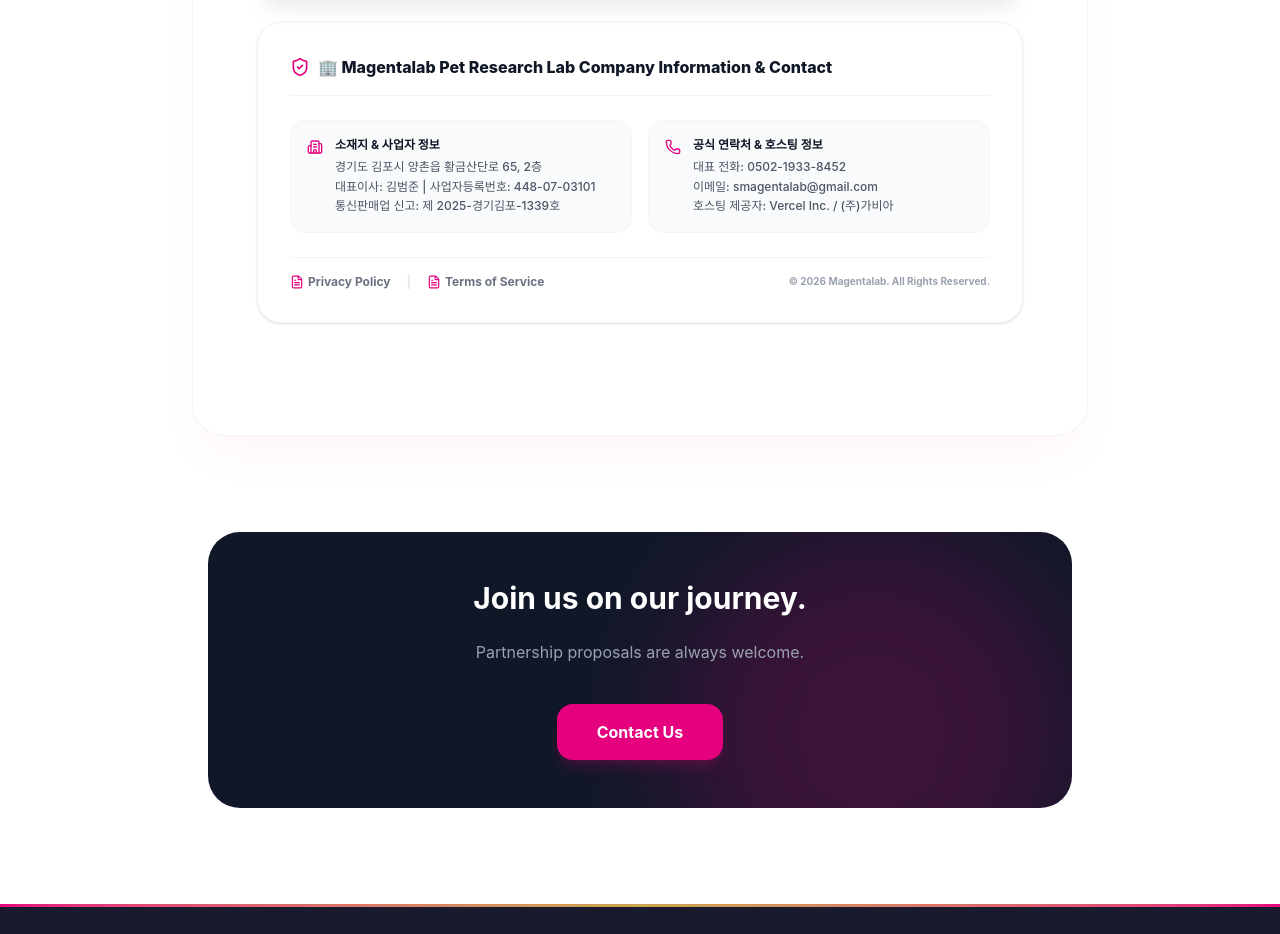
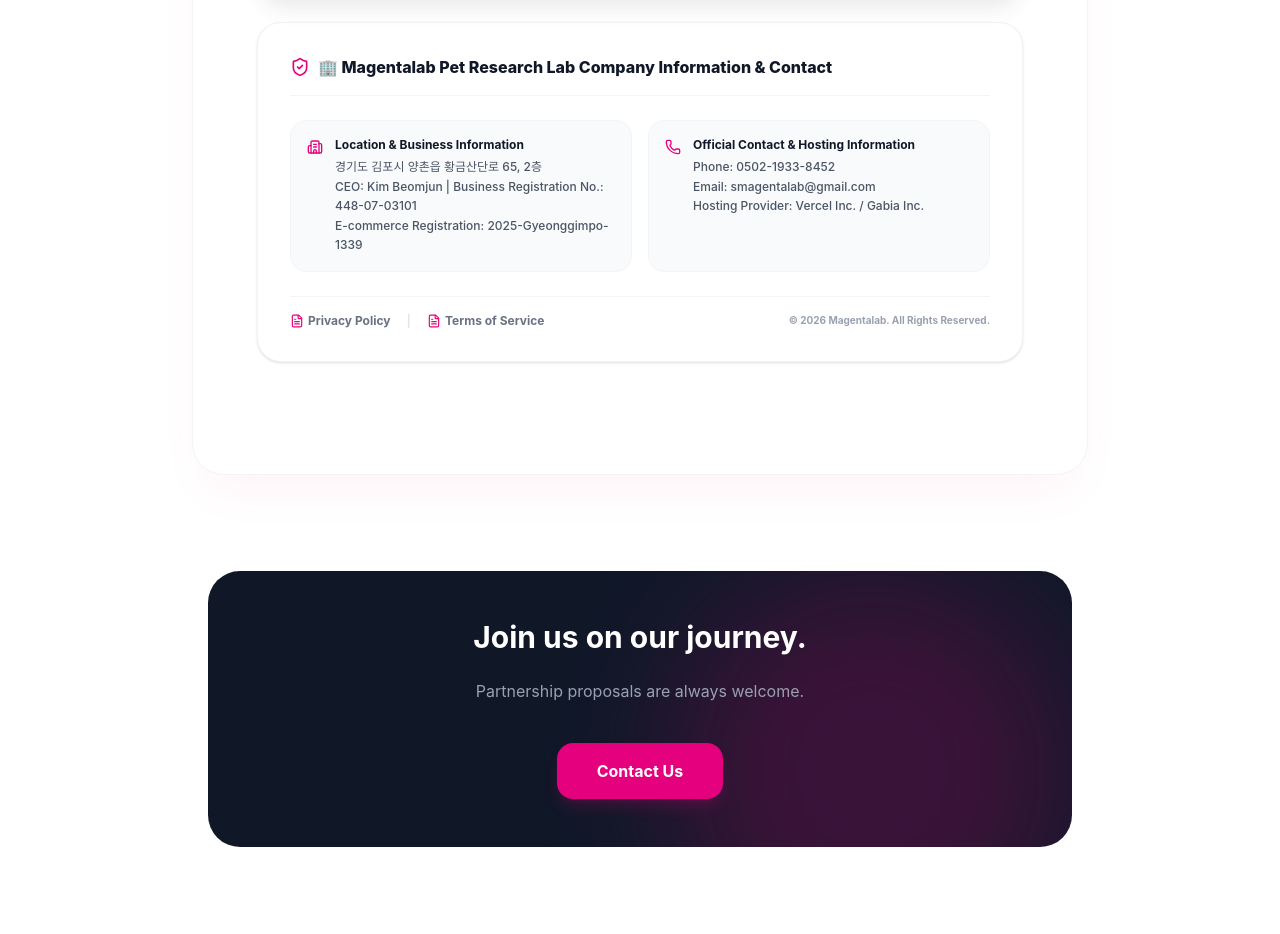
Before and after one commit to drivehihi-ctrl/magentalab-blog, a Next.js app: page /en/about in a window 1280 px wide. Shown: the part 2280-3214 px from the top of the page. Built offline with nearby package versions, Linux system fonts and the light colour scheme; no server answers; a web font is replaced by a local one.

Commit message:
fix(content): sanitize remaining diagnostic strings and finalize localization labels

```diff
--- a/app/ask-ansimi/layout.tsx
+++ b/app/ask-ansimi/layout.tsx
@@ -2,13 +2,13 @@ import type { Metadata } from "next";
 
 export const metadata: Metadata = {
   title: "안심이에게 질문하기 | 마젠타랩 반려동물 연구소",
-  description: "반려동물 건강 고민이나 궁금증을 안심 연구원에게 질문해 보세요. 과학적 근거와 따뜻한 조언을 전달해 드립니다.",
+  description: "반려동물 건강 정보나 궁금증을 마젠타랩 브랜드 캐릭터 안심이에게 질문해 보세요. 공개된 수의학 자료를 바탕으로 한 참고 정보를 안내해 드립니다.",
   alternates: {
     canonical: "https://www.magentalabblog.com/ask-ansimi",
   },
   openGraph: {
     title: "안심이에게 질문하기 | 마젠타랩 반려동물 연구소",
-    description: "반려동물 건강 고민이나 궁금증을 안심 연구원에게 질문해 보세요.",
+    description: "반려동물 건강 정보나 궁금증을 안심이에게 질문해 보세요.",
     url: "https://www.magentalabblog.com/ask-ansimi",
     type: "website",
   },
--- a/components/AboutEEATFeatures.tsx
+++ b/components/AboutEEATFeatures.tsx
@@ -76,11 +76,11 @@ export default function AboutEEATFeatures({ lang = 'ko' }: AboutEEATFeaturesProp
           <div className="flex items-start gap-3 bg-gray-50 p-4 rounded-2xl border border-gray-100">
             <Building2 className="w-4 h-4 text-[#E5007E] shrink-0 mt-0.5" />
             <div className="space-y-1">
-              <p className="font-bold text-gray-900">소재지 & 사업자 정보</p>
+              <p className="font-bold text-gray-900">{isEn ? "Location & Business Information" : isJa ? "所在地・事業者情報" : "소재지 & 사업자 정보"}</p>
               <p className="text-gray-600 leading-relaxed">
                 경기도 김포시 양촌읍 황금산단로 65, 2층<br />
-                대표이사: 김범준 | 사업자등록번호: 448-07-03101<br />
-                통신판매업 신고: 제 2025-경기김포-1339호
+                {isEn ? "CEO: Kim Beomjun" : isJa ? "代表者: Kim Beomjun" : "대표이사: 김범준"} | {isEn ? "Business Registration No.: 448-07-03101" : isJa ? "事業者登録番号: 448-07-03101" : "사업자등록번호: 448-07-03101"}<br />
+                {isEn ? "E-commerce Registration: 2025-Gyeonggimpo-1339" : isJa ? "通信販売業届出: 第2025-京畿金浦-1339号" : "통신판매업 신고: 제 2025-경기김포-1339호"}
               </p>
             </div>
           </div>
@@ -88,11 +88,11 @@ export default function AboutEEATFeatures({ lang = 'ko' }: AboutEEATFeaturesProp
           <div className="flex items-start gap-3 bg-gray-50 p-4 rounded-2xl border border-gray-100">
             <Phone className="w-4 h-4 text-[#E5007E] shrink-0 mt-0.5" />
             <div className="space-y-1">
-              <p className="font-bold text-gray-900">공식 연락처 & 호스팅 정보</p>
+              <p className="font-bold text-gray-900">{isEn ? "Official Contact & Hosting Information" : isJa ? "公式連絡先・ホスティング情報" : "공식 연락처 & 호스팅 정보"}</p>
               <p className="text-gray-600 leading-relaxed">
-                대표 전화: 0502-1933-8452<br />
-                이메일: smagentalab@gmail.com<br />
-                호스팅 제공자: Vercel Inc. / (주)가비아
+                {isEn ? "Phone: 0502-1933-8452" : isJa ? "電話: 0502-1933-8452" : "대표 전화: 0502-1933-8452"}<br />
+                {isEn ? "Email: smagentalab@gmail.com" : isJa ? "メール: smagentalab@gmail.com" : "이메일: smagentalab@gmail.com"}<br />
+                {isEn ? "Hosting Provider: Vercel Inc. / Gabia Inc." : isJa ? "ホスティング提供者: Vercel Inc. / (株)ガビア" : "호스팅 제공자: Vercel Inc. / (주)가비아"}
               </p>
             </div>
           </div>
--- a/components/FicDiagnoser.tsx
+++ b/components/FicDiagnoser.tsx
@@ -36,9 +36,9 @@ export default function FicDiagnoser({ lang = "ko" }: FicDiagnoserProps) {
   // Multilingual Dictionaries
   const dict = {
     ko: {
-      badge: "안심이 안심이의 스트레스 상태 점검",
+      badge: "안심이의 스트레스 상태 점검",
       title: "고양이 스트레스 및 특발성 방광염(FIC) 위험 신호 확인 도구",
-      desc: "고양이의 나이, 체형 정보와 최근 영역 내 환경 변화, 행동 이상 징후를 바탕으로 스트레스 누적도를 위험 신호 분석하고 특발성 방광염(FIC) 위험 신호를 참고용으로 확인합니다.",
+      desc: "고양이의 나이, 체형 정보와 최근 영역 내 환경 변화, 행동 이상 징후를 바탕으로 스트레스 요인 및 위험 신호를 분석하고 특발성 방광염(FIC) 위험 신호를 참고용으로 확인합니다.",
       loading: "진단 프로그램을 불러오는 중입니다...",
       profileTitle: "1. 반려묘 기본 프로필",
       labelAge: "현재 나이 (만 나이)",
@@ -58,7 +58,7 @@ export default function FicDiagnoser({ lang = "ko" }: FicDiagnoserProps) {
       reportSub: "스트레스 & FIC 위험 수준",
       scoreLabel: "FIC 참고 점수",
       scoreOutOf: "/ 90점",
-      adviseTitle: "안심이 안심이 어드바이스",
+      adviseTitle: "안심이의 참고 노트",
       bannerTitle: "방광염 예방을 위한 환경 관리",
       bannerDesc: "방광 건강 관리에서 충분한 수분 섭취는 중요한 요소 중 하나입니다. 우리 아이의 몸무게에 맞는 체중 기반 참고용 일일 수분 섭취량이 궁금하시다면 아래 마젠타랩 전용 계산기로 이동해 확인해 보세요.",
       bannerBtn: "마젠타랩 영양 & 음수량 계산기로 이동하기 ➔",
```
Also changed, not shown: app/ask-ansimi/AskAnsimiClient.tsx (+6 -6 lines).
